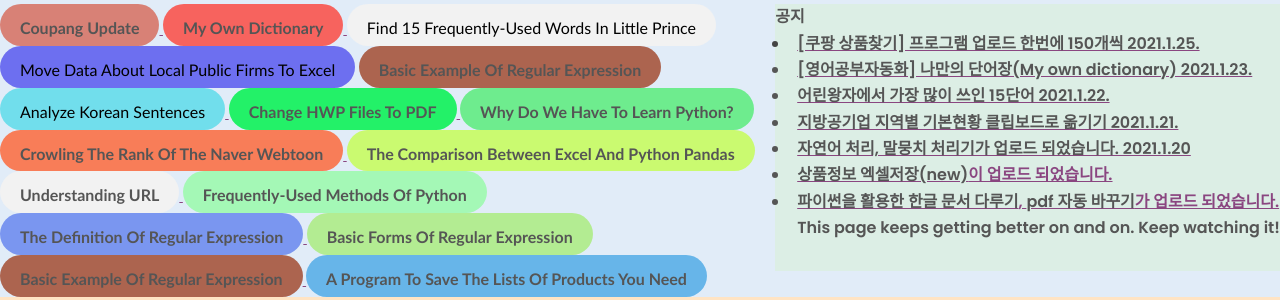
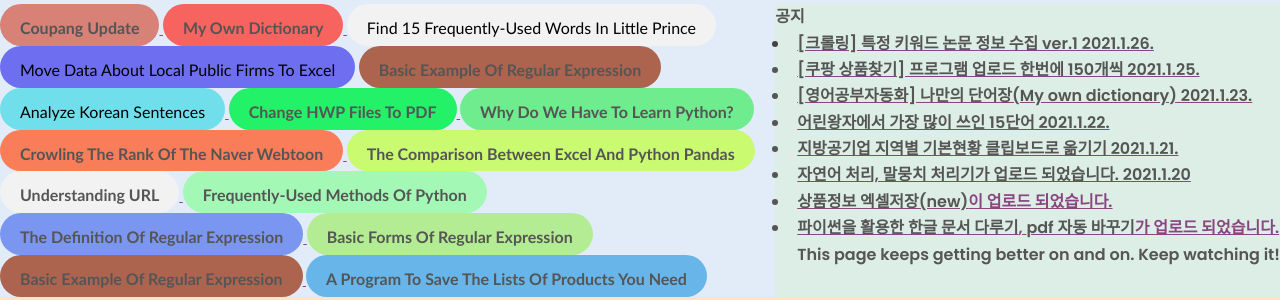
Before and after one commit to skytreesea/forsites, a plain HTML site: page index.html in a window 1280 px wide. Shown: the part 603-903 px from the top of the page. Drawn offline with Linux system fonts and the light colour scheme.

Commit message:
update index

```diff
--- a/index.html
+++ b/index.html
@@ -65,6 +65,11 @@
             <span style="font-size: 16;background-color: rgb(220, 238, 229);  float: right; width=260;">
                     <b>공지</b>
                     <ul>
+                        <li>
+                            <a href = "https://github.com/skytreesea/PythonBasic/blob/master/crawling/riss/riss.py">
+                                 <b> [크롤링] 특정 키워드 논문 정보 수집 ver.1 2021.1.26. <br>
+                                </a>
+                            </li>
                         <li>
                             <a href = "https://github.com/skytreesea/PythonBasic/blob/master/crawling/coupang_clipboard_ver2.py">
                                  <b> [쿠팡 상품찾기] 프로그램 업로드 한번에 150개씩 2021.1.25. <br>
```
